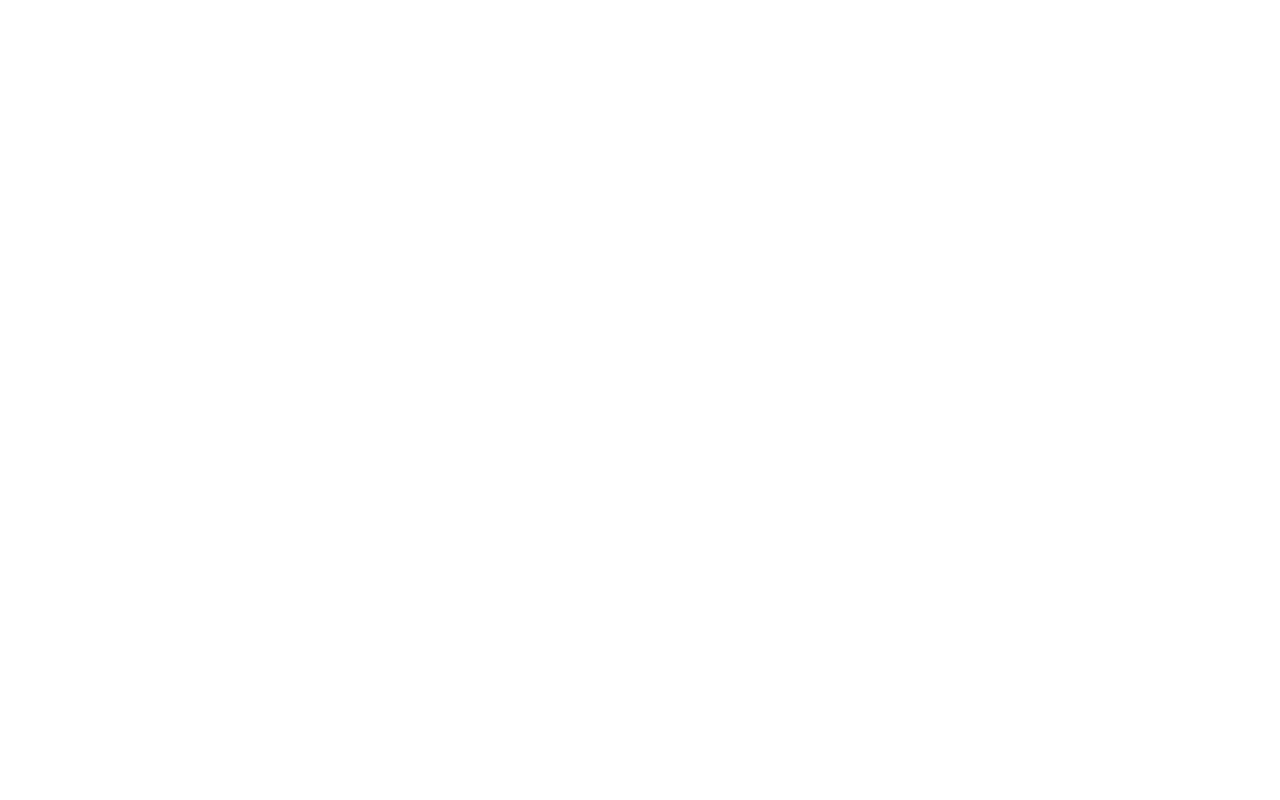
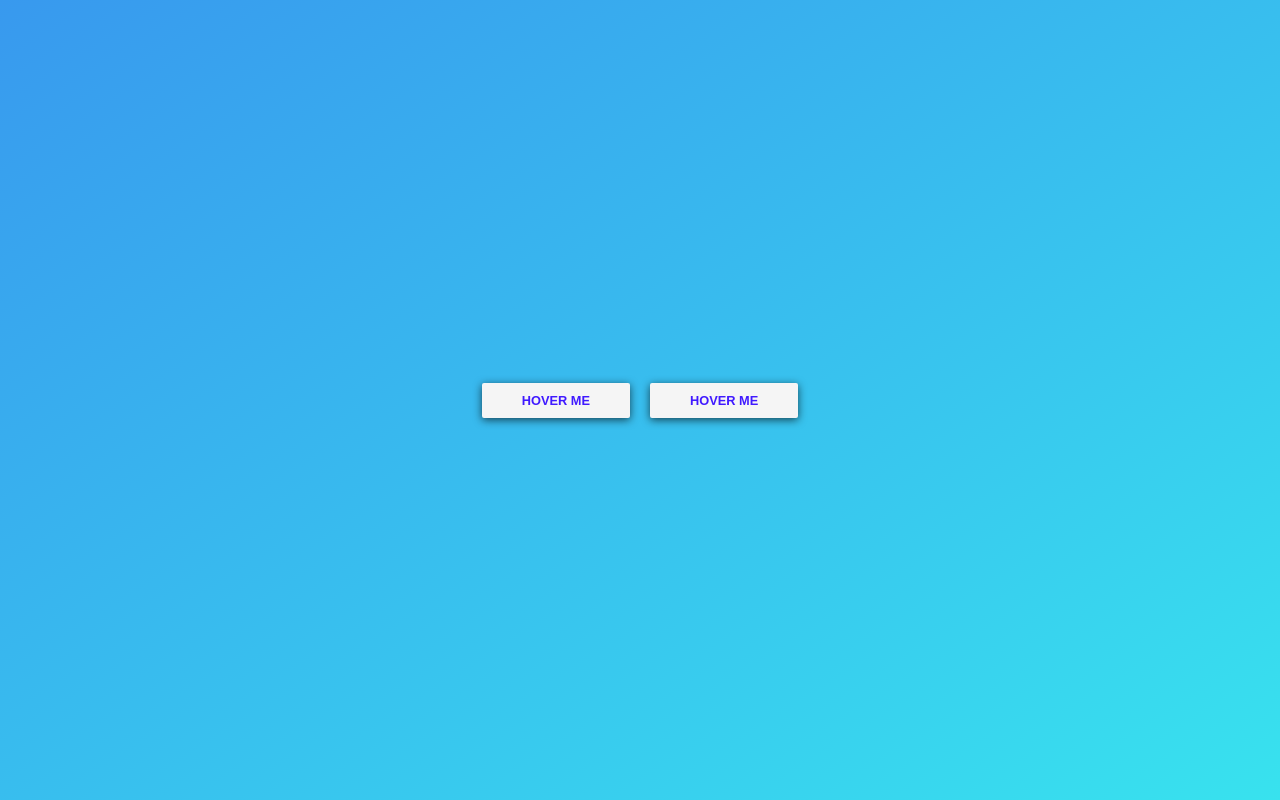
Before and after one commit to Francisfer/htmlCssColtSteele, a plain HTML site: page CSS/11-transitions_transforms/fancy-buttons/index.html in a window 1280 px wide. Drawn offline with Linux system fonts and the light colour scheme.

Commit message:
Finished fancy buttons

```diff
--- a/CSS/11-transitions_transforms/fancy-buttons/index.html
+++ b/CSS/11-transitions_transforms/fancy-buttons/index.html
@@ -6,5 +6,10 @@
     <link rel="stylesheet" href="./styles.css" />
     <title>Fancy buttons</title>
   </head>
-  <body></body>
+  <body>
+    <div class="container">
+      <a href="#" class="btn btn-main">HOVER ME</a>
+      <a href="#" class="btn btn-secondary">HOVER ME</a>
+    </div>
+  </body>
 </html>
--- a/CSS/11-transitions_transforms/fancy-buttons/styles.css
+++ b/CSS/11-transitions_transforms/fancy-buttons/styles.css
@@ -0,0 +1,39 @@
+body {
+  margin: 0;
+  padding: 0;
+  font-family: sans-serif;
+}
+
+.container {
+  height: 100vh;
+  background: linear-gradient(to right bottom, #3899ee, #38e2ee);
+  display: flex;
+  justify-content: center;
+  align-items: center;
+  gap: 20px;
+}
+
+.btn:link,
+.btn:visited {
+  color: #401aff;
+  background-color: whitesmoke;
+  text-decoration: none;
+  font-weight: bold;
+  font-size: 0.8rem;
+  padding: 10px 40px;
+  box-shadow: 0 2px 8px rgba(0, 0, 0, 0.648);
+  border-radius: 2px;
+  transition: transform 0.2s, box-shadow 0.3s;
+}
+
+.btn-main:hover,
+.btn-main:active {
+  transform: translateY(-2px);
+  box-shadow: 0 4px 12px rgba(0, 0, 0, 0.648);
+}
+
+.btn-secondary:hover,
+.btn-secondary:active {
+  transform: scale(0.98);
+  box-shadow: 0 1px 6px rgba(0, 0, 0, 0.648);
+}
```
